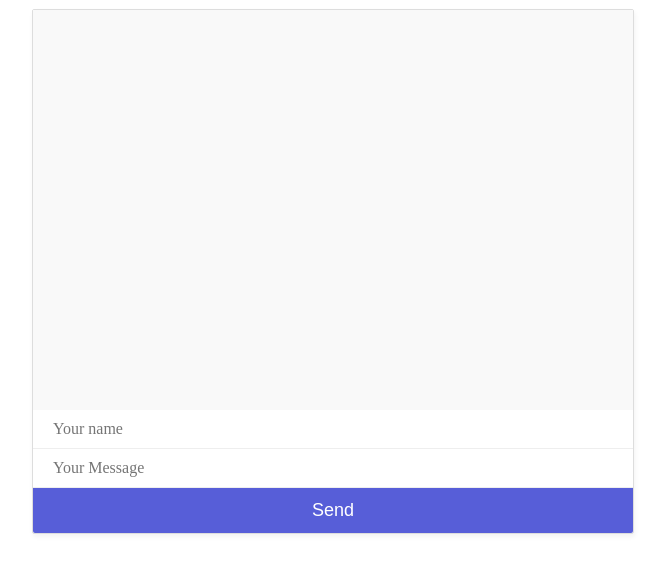
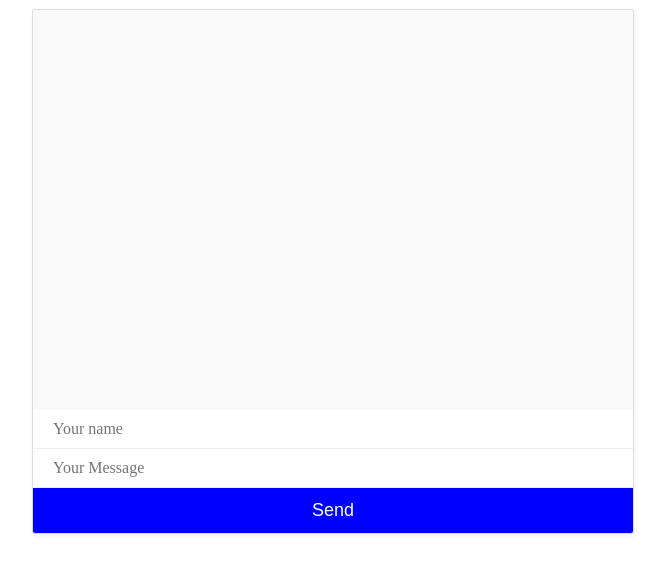
Before and after one commit to sayuj1/Simple-Chat-App, a website: page public/index.html in a window 1280 px wide. In both pictures the pointer is over the button "Send". Shown: the part 84-656 px from the top of the page, without its empty margins (307-972 px from the left). Drawn offline with nearby package versions, Linux system fonts and the light colour scheme; no server answers.

Commit message:
button color changed

```diff
--- a/public/style.css
+++ b/public/style.css
@@ -68,7 +68,7 @@ input{
 }
 
 button{
-    background: #575ed8;
+    background: dodgerblue;
     color: #fff;
     font-size: 18px;
     border: 0;
@@ -76,3 +76,8 @@ button{
     width: 100%;
     border-radius: 0 0 2px 2px;
 }
+
+button:hover{
+    cursor: pointer;
+    background: blue;
+}
```
